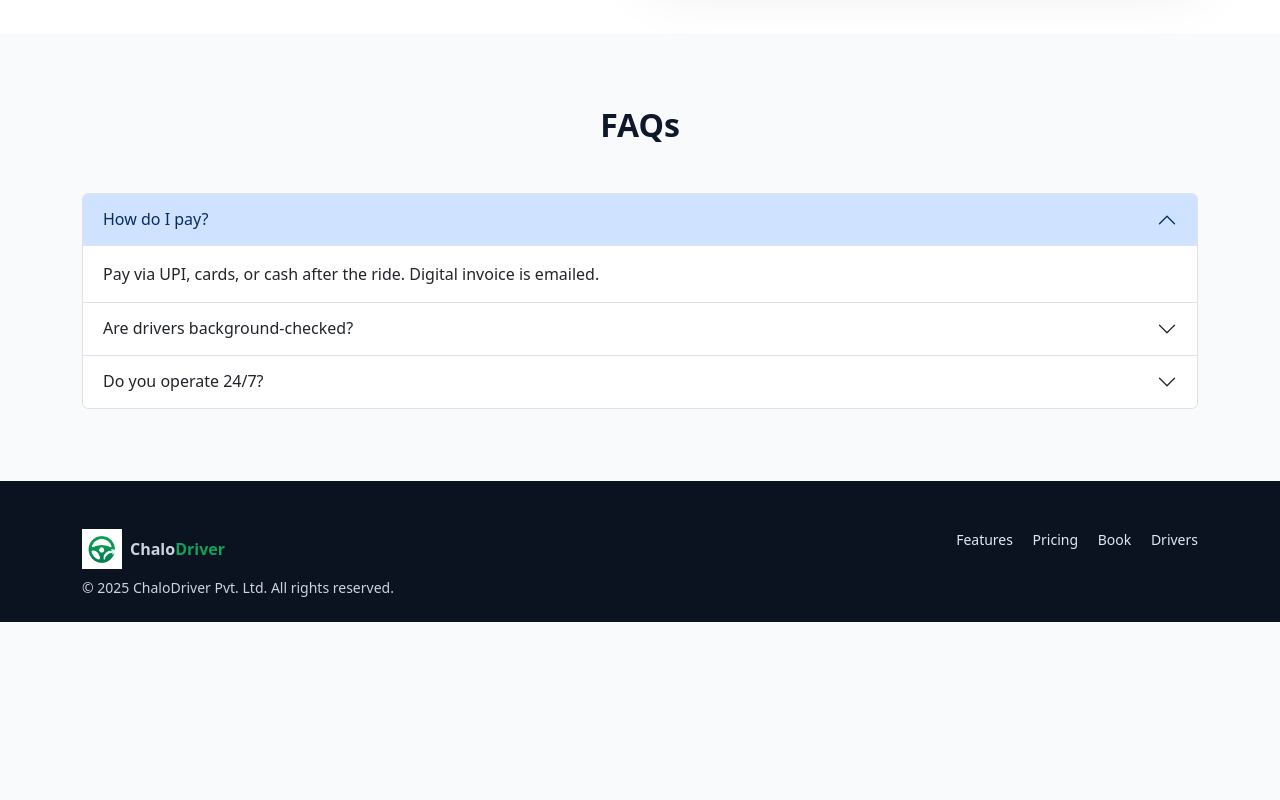
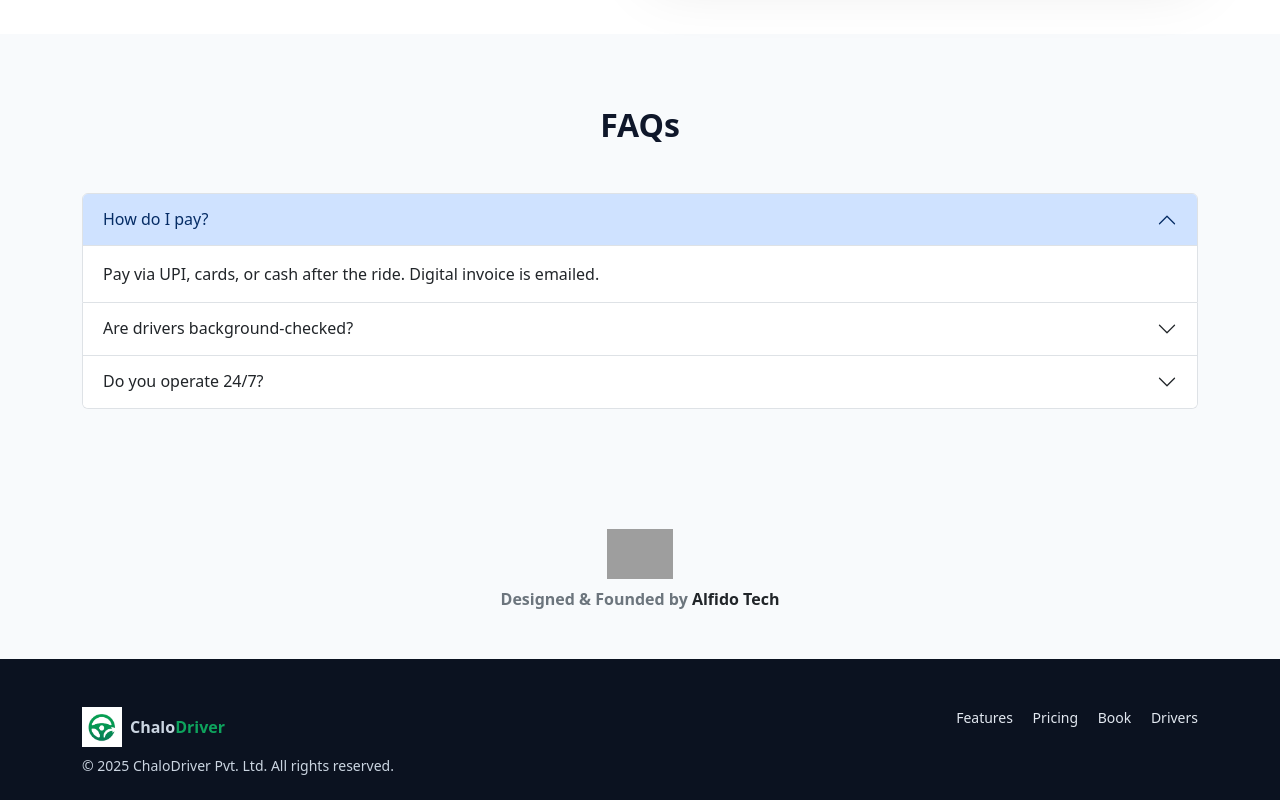
Before and after one commit to BS-World/ChaloDriver, a plain HTML site: page index.html in a window 1280 px wide. Shown: the part 2721-3521 px from the top of the page. Before the commit the page ends 3343 px from the top, so only its background shows below. Drawn offline with nearby package versions, Linux system fonts and the light colour scheme; grey boxes are pictures that could not be loaded.

Commit message:
Update index.html

```diff
--- a/index.html
+++ b/index.html
@@ -567,6 +567,21 @@
     </div>
   </section>
 
+    <!-- Alfido Tech Branding -->
+<div class="container my-5 text-center">
+  <a href="https://www.alfidotech.com" target="_blank" rel="noopener" class="text-decoration-none">
+    <figure>
+      <img src="https://www.alfidotech.com/Logo%202.png"
+           alt="Alfido Tech Official Logo"
+           class="img-fluid"
+           style="max-height:50px;">
+      <figcaption class="mt-2 fw-semibold text-secondary">
+        Designed & Founded by <span class="text-dark">Alfido Tech</span>
+      </figcaption>
+    </figure>
+  </a>
+</div>
+
 
   <!-- (Pricing, Booking, Driver, FAQ, Footer sections remain same as your original with lazy-loading added to images/iframe for speed) -->
 
```
